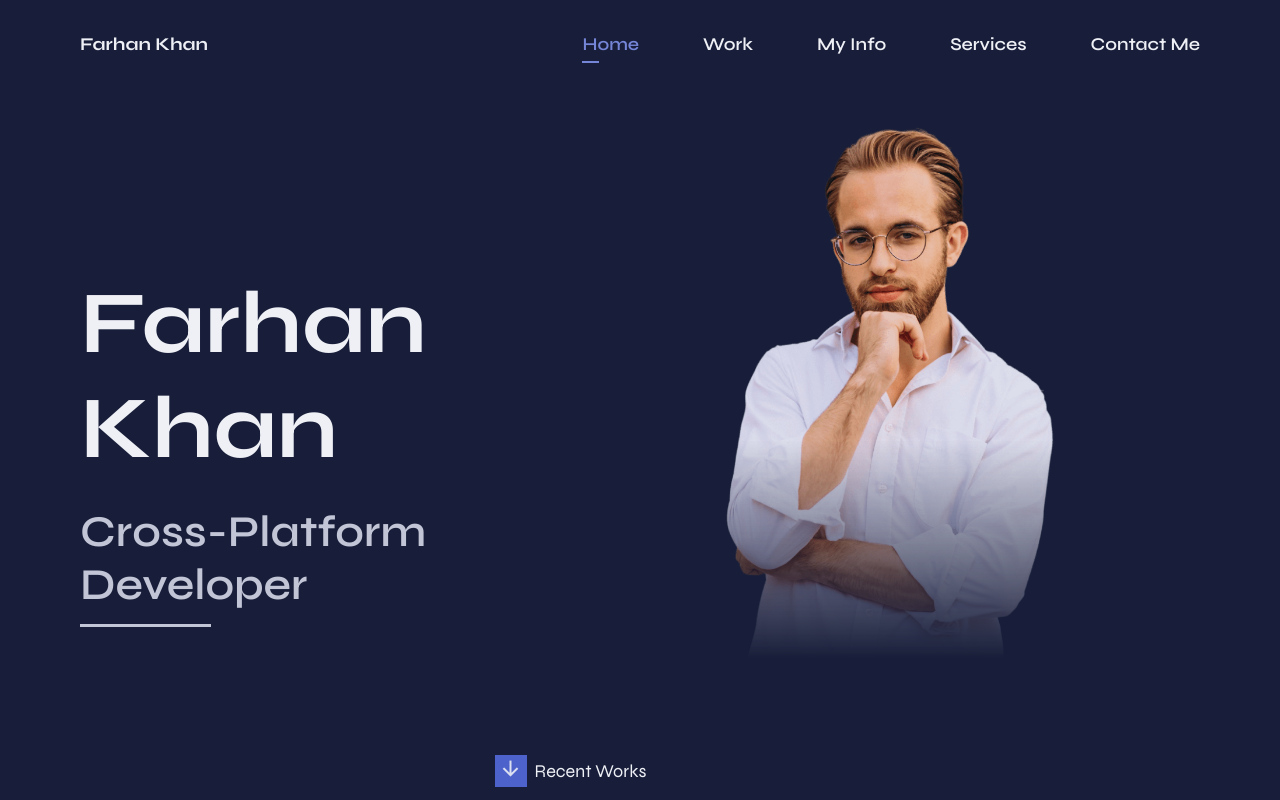
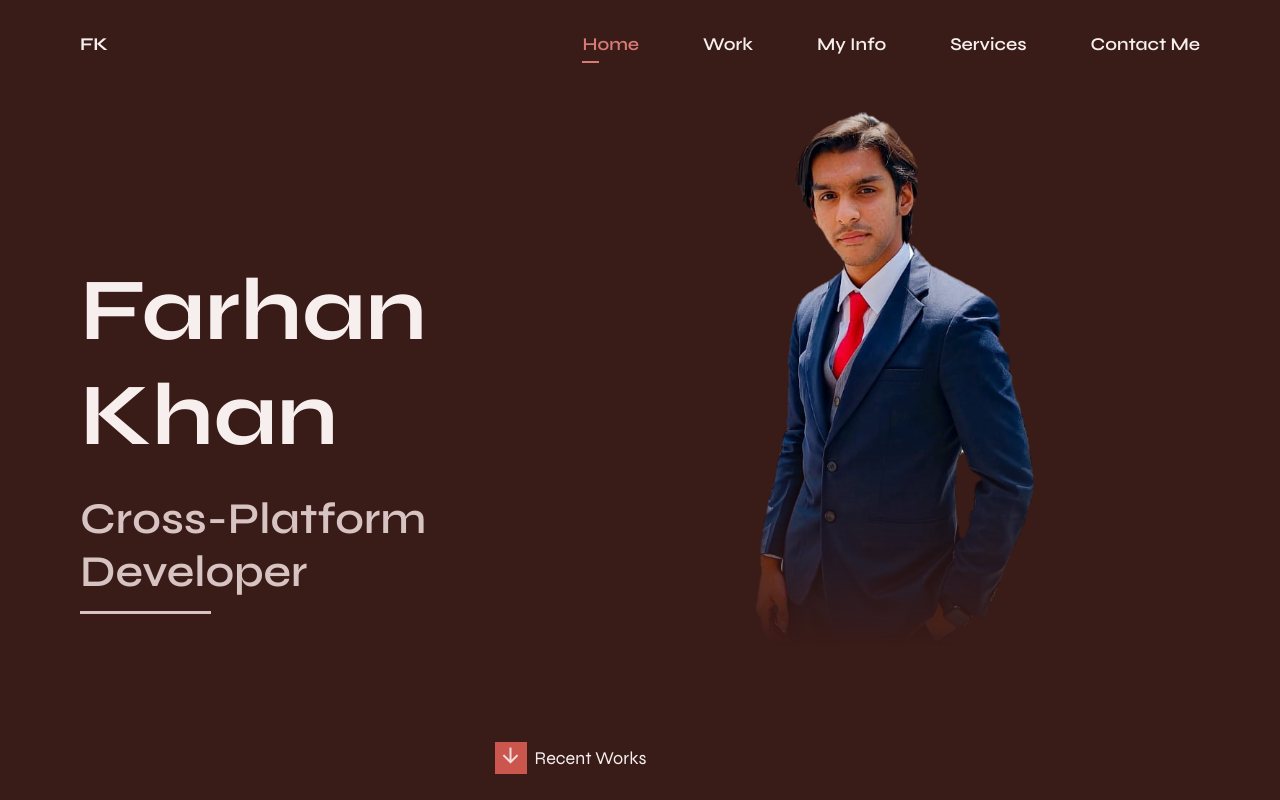
Before and after one commit to MrFarhanKhan007/Portfolio-Website, a plain HTML site: page index.html in a window 1280 px wide. Shown: the top 800 px of the page. Drawn offline with nearby package versions, Linux system fonts and the light colour scheme.

Commit message:
finished the website with dummy data and added my photo

```diff
--- a/assets/css/styles.css
+++ b/assets/css/styles.css
@@ -18,7 +18,7 @@
         -> Click on tab (Color Conversion)
         -> Copy the color mode (HSL)
   */
-  --hue: 230;
+  --hue: 4;
   --first-color: hsl(var(--hue), 55%, 55%);
   --first-color-light: hsl(var(--hue), 55%, 65%);
   --first-color-alt: hsl(var(--hue), 50%, 50%);
--- a/assets/js/main.js
+++ b/assets/js/main.js
@@ -98,3 +98,19 @@ const scrollActive = () => {
 window.addEventListener('scroll', scrollActive)
 
 /*=============== SCROLL REVEAL ANIMATION ===============*/
+const sr = ScrollReveal({
+    origin: 'top',
+    distance: '60px',
+    duration: 2500,
+    delay: 400,
+    //reset: true //Animations repeat
+}
+)
+
+sr.reveal(`.home__data, .experience, .skills, .contact__container`)
+
+sr.reveal(`.home__img`, {delay: 600})
+sr.reveal(`.home__scroll`, {delay: 800})
+sr.reveal(`.work__card, .services__card`, {interval: 100})
+sr.reveal(`.about__content`, {origin: 'right'})
+sr.reveal(`.about__img`, {origin: 'left'})
--- a/index.html
+++ b/index.html
@@ -21,7 +21,7 @@
    <!--==================== HEADER ====================-->
    <header class="header" id="header">
       <nav class="nav container">
-         <a href="#" class="nav__logo">Farhan Khan</a>
+         <a href="#" class="nav__logo">FK</a>
          <div class="nav__menu" id="nav-menu">
             <ul class="nav__list">
                <li>
@@ -62,7 +62,7 @@
       <!--==================== HOME ====================-->
       <section class="home section" id="home">
          <div class="home__container container grid">
-            <img src="assets/img/home-perfil.png" alt="image" class="home__img">
+            <img src="assets/img/newimg.png" alt="image" class="home__img">
             <div class="home__data">
                <h1 class="home__name">Farhan Khan</h1>
                <h3 class="home__profession">Cross-Platform Developer</h3>
@@ -159,7 +159,7 @@
                   <a href="assets/pdf/LATESTRESUME21MAY.pdf" download="" target="_blank"
                      class="button about__button">Download CV</a>
                </div>
-               <img src="assets/img/info-perfil.png" alt="image" class="about__img">
+               <img src="assets/img/newimg.png" alt="image" class="about__img">
             </div>
 
             <!--EXPERIENCE-->
@@ -383,7 +383,7 @@
    </a>
 
    <!--=============== SCROLLREVEAL ===============-->
-   <script src=""></script>
+   <script src="assets/js/scrollreveal.min.js"></script>
 
    <!--=============== EMAIL JS ===============-->
    <script src="https://cdn.jsdelivr.net/npm/@emailjs/browser@4/dist/email.min.js">
```
Also changed, not shown: assets/img/newimg.png (added).
